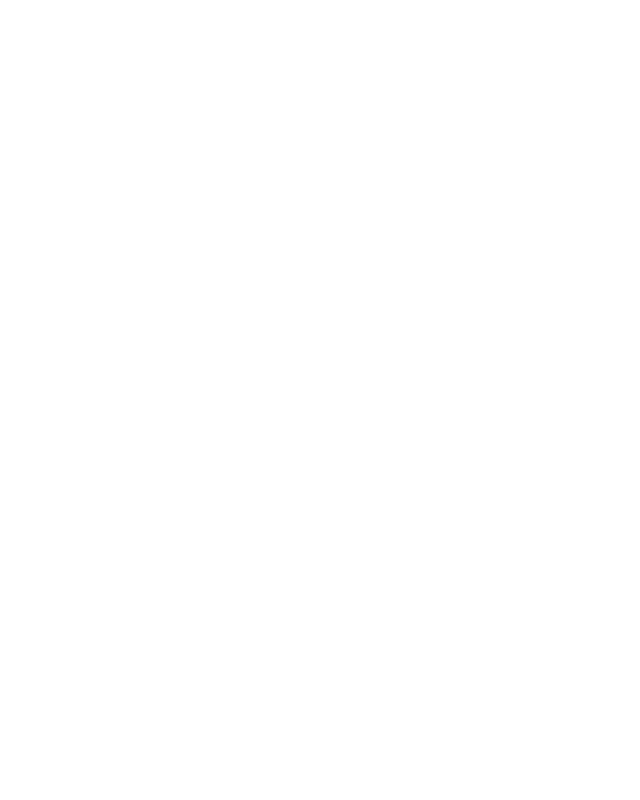
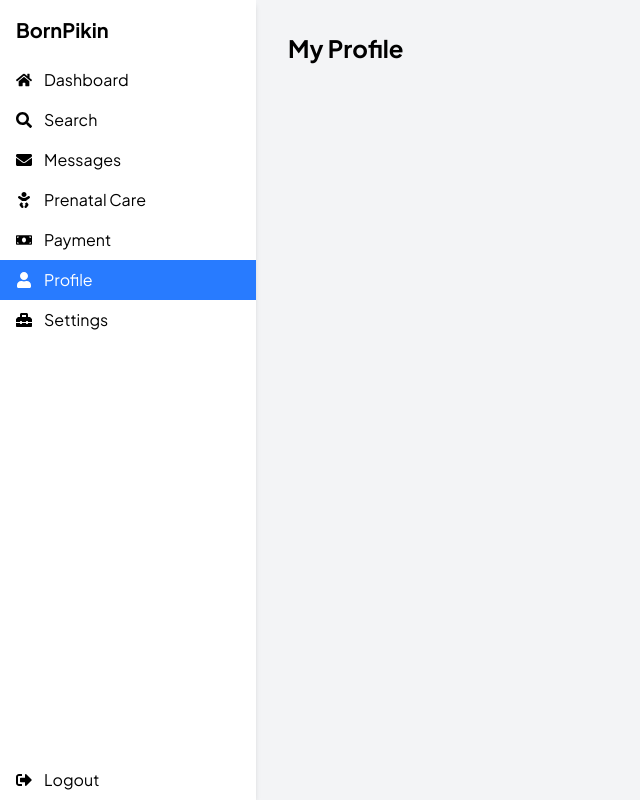
Before and after one commit to fasakinhenry/BornPikin, a React (Vite) app: page /profile in a window 1280 px wide. Before the commit this address had no page. Shown: the whole page, without its empty margins (0-640 px from the left). Built offline with nearby package versions, Linux system fonts and the light colour scheme.

Commit message:
:sparkles: feat(settings): Add settings component
- Implement settings component
- Integrate settings functionality into the app

Footer: 0.1.10

```diff
--- a/src/App.jsx
+++ b/src/App.jsx
@@ -36,8 +36,8 @@
         <Route path='/search' element={<Search />} />
         <Route path='/messages' element={<Messages />} />
         <Route path='/prenatal-care' element={<PrenatalCare />} />
-        <Route path='/prenatal-care' element={<PrenatalCare />} />
         <Route path='/payment' element={<Payment />} />
+        <Route path='/profile' element={<Profile />} />
         <Route path='/settings' element={<Settings />} />
       </Route>
     </Routes>
--- a/src/layouts/DashboardLayout.jsx
+++ b/src/layouts/DashboardLayout.jsx
@@ -7,6 +7,7 @@
   FaUser,
   FaBaby,
   FaMoneyBill,
+  FaToolbox,
   FaSignOutAlt,
 } from 'react-icons/fa';
 
@@ -20,6 +21,7 @@
     { icon: FaBaby, text: 'Prenatal Care', to: '/prenatal-care' },
     { icon: FaMoneyBill, text: 'Payment', to: '/payment' },
     { icon: FaUser, text: 'Profile', to: '/profile' },
+    { icon: FaToolbox, text: 'Settings', to: '/settings' },
   ];
 
   const handleLogout = () => {
```
